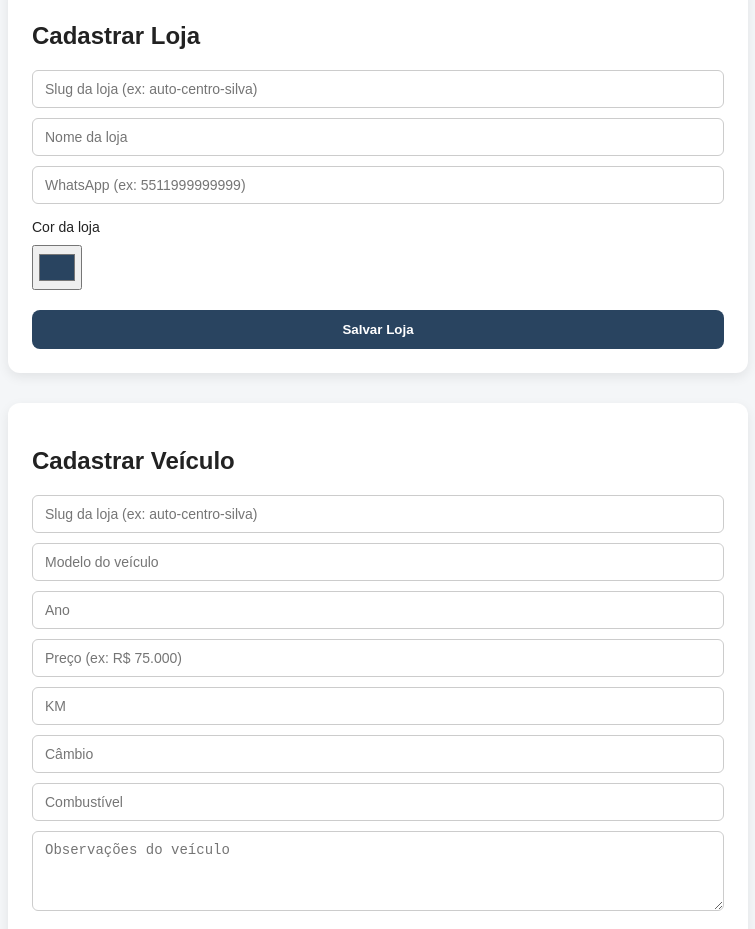
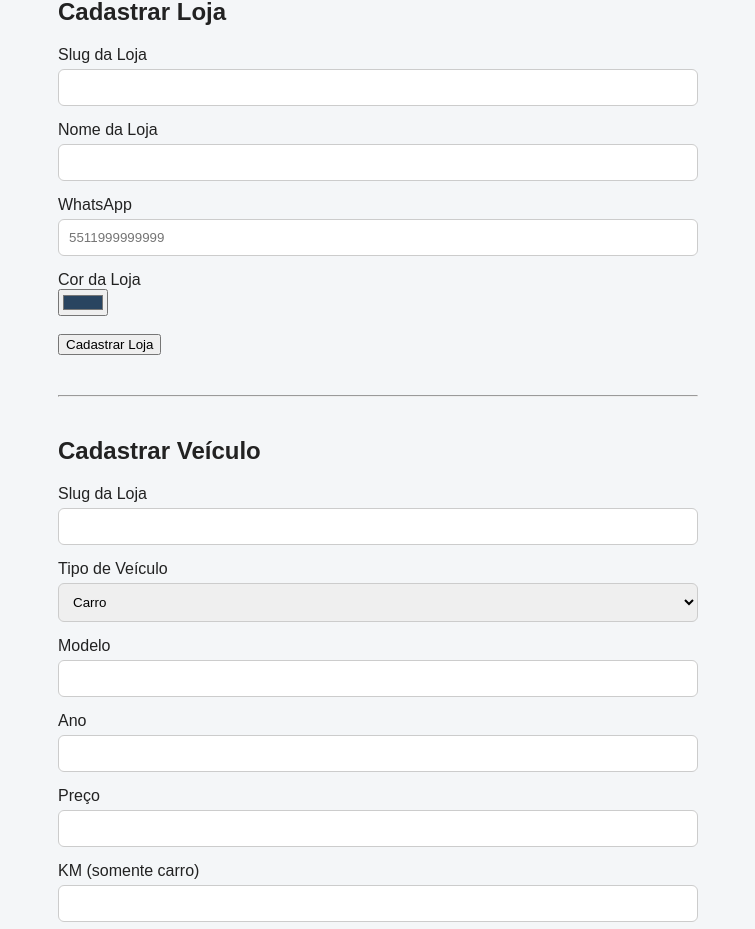
Before and after one commit to rubenssalzedas-bot/autovitrine-zero, a Next.js app: page /admin in a window 1280 px wide. Shown: the part 109-1038 px from the top of the page, without its empty margins (262-1017 px from the left). Built offline with nearby package versions, Linux system fonts and the light colour scheme; no server answers.

Commit message:
Adiciona selecao de tipo de veiculo no admin

```diff
--- a/app/admin/page.tsx
+++ b/app/admin/page.tsx
@@ -2,215 +2,175 @@
 
 import { useState } from "react";
 import { supabase } from "@/lib/supabase";
-
-const boxStyle = {
-  background: "#ffffff",
-  padding: 24,
-  borderRadius: 12,
-  boxShadow: "0 4px 12px rgba(0,0,0,0.08)",
-  marginBottom: 30
-};
-
-const inputStyle = {
-  padding: "10px 12px",
-  borderRadius: 6,
-  border: "1px solid #ccc",
-  fontSize: 14
-};
-
-const buttonStyle = {
-  background: "#294460",
-  color: "#fff",
-  padding: "12px",
-  borderRadius: 8,
-  border: "none",
-  cursor: "pointer",
-  fontWeight: "bold",
-  marginTop: 10
-};
+import { QRCodeCanvas } from "qrcode.react";
 
 export default function AdminPage() {
-  const [mensagem, setMensagem] = useState("");
+  const [qrUrl, setQrUrl] = useState("");
 
-  async function cadastrarLoja(formData: FormData) {
-    setMensagem("");
-
-    const slug = String(formData.get("slug")).trim();
-    const nome = String(formData.get("nome")).trim();
-    const whatsapp = String(formData.get("whatsapp")).trim();
-    const cor = String(formData.get("cor")).trim();
-
-    if (!slug || !nome || !whatsapp) {
-      setMensagem("❌ Preencha todos os campos obrigatórios da loja.");
-      return;
-    }
+  async function cadastrarLoja(e: any) {
+    e.preventDefault();
+    const form = e.target;
 
     const { error } = await supabase.from("lojas").insert({
-      slug,
-      nome,
-      whatsapp,
-      cor,
+      slug: form.slug.value,
+      nome: form.nome.value,
+      whatsapp: form.whatsapp.value,
+      cor: form.cor.value,
+      logo: ""
     });
 
     if (error) {
-      setMensagem("❌ Erro ao cadastrar loja: " + error.message);
-      return;
+      alert("❌ Erro ao cadastrar loja: " + error.message);
+    } else {
+      alert("✅ Loja cadastrada com sucesso");
+      form.reset();
     }
-
-    setMensagem("✅ Loja cadastrada com sucesso!");
   }
 
-  async function cadastrarVeiculo(formData: FormData) {
-    setMensagem("");
+  async function cadastrarVeiculo(e: any) {
+    e.preventDefault();
+    const form = e.target;
 
-    const loja_slug = String(formData.get("loja_slug")).trim();
-    const modelo = String(formData.get("modelo")).trim();
-    const ano = Number(formData.get("ano"));
-    const preco = String(formData.get("preco")).trim();
-    const km = String(formData.get("km")).trim();
-    const cambio = String(formData.get("cambio")).trim();
-    const combustivel = String(formData.get("combustivel")).trim();
-    const observacoes = String(formData.get("observacoes")).trim();
+    const tipo = form.tipo.value;
 
-    if (!loja_slug || !modelo || !ano || !preco) {
-      setMensagem("❌ Preencha os campos obrigatórios do veículo.");
-      return;
-    }
-
-    const { error } = await supabase.from("veiculos").insert({
-      loja_slug,
-      modelo,
-      ano,
-      preco,
-      km,
-      cambio,
-      combustivel,
-      observacoes,
-    });
+    const { data, error } = await supabase.from("veiculos").insert({
+      tipo,
+      modelo: form.modelo.value,
+      ano: form.ano.value,
+      preco: form.preco.value,
+      km: tipo === "carro" ? form.km.value : null,
+      cambio: tipo === "carro" ? form.cambio.value : null,
+      combustivel: tipo === "carro" ? form.combustivel.value : null,
+      observacoes: form.observacoes.value,
+      loja_slug: form.loja_slug.value
+    }).select().single();
 
     if (error) {
-      setMensagem("❌ Erro ao cadastrar veículo: " + error.message);
-      return;
+      alert("❌ Erro ao cadastrar veículo: " + error.message);
+    } else {
+      alert("✅ Veículo cadastrado com sucesso");
+
+      const baseUrl =
+        process.env.NEXT_PUBLIC_SITE_URL || "http://localhost:3000";
+
+      setQrUrl(`${baseUrl}/carro/${data.id}?loja=${data.loja_slug}`);
+      form.reset();
     }
-
-    setMensagem("✅ Veículo cadastrado com sucesso!");
   }
 
+  const inputStyle = {
+    width: "100%",
+    padding: 10,
+    marginTop: 5,
+    borderRadius: 6,
+    border: "1px solid #ccc"
+  };
+
   return (
-    <main style={{ maxWidth: 800, margin: "0 auto", padding: 30 }}>
-      <h1 style={{ marginBottom: 20 }}>Painel Administrativo — AutoVitrine</h1>
-
-      {mensagem && (
-        <p style={{ marginBottom: 20, fontWeight: "bold" }}>
-          {mensagem}
-        </p>
-      )}
+    <main style={{ padding: 30, maxWidth: 700, margin: "0 auto" }}>
+      <h1>Painel Admin – AutoVitrine</h1>
 
       {/* CADASTRO DE LOJA */}
-      <section style={boxStyle}>
+      <section style={{ marginTop: 40 }}>
         <h2>Cadastrar Loja</h2>
 
-        <form action={cadastrarLoja} style={{ display: "grid", gap: 10 }}>
+        <form onSubmit={cadastrarLoja}>
+          <label>Slug da Loja</label>
+          <input name="slug" required style={inputStyle} />
+
+          <label style={{ marginTop: 15, display: "block" }}>
+            Nome da Loja
+          </label>
+          <input name="nome" required style={inputStyle} />
+
+          <label style={{ marginTop: 15, display: "block" }}>
+            WhatsApp
+          </label>
           <input
-            name="slug"
-            placeholder="Slug da loja (ex: auto-centro-silva)"
+            name="whatsapp"
             required
+            placeholder="5511999999999"
             style={inputStyle}
           />
 
-          <input
-            name="nome"
-            placeholder="Nome da loja"
-            required
-            style={inputStyle}
-          />
+          <label style={{ marginTop: 15, display: "block" }}>
+            Cor da Loja
+          </label>
+          <input type="color" name="cor" defaultValue="#294460" />
 
-          <input
-            name="whatsapp"
-            placeholder="WhatsApp (ex: 5511999999999)"
-            required
-            style={inputStyle}
-          />
+          <br /><br />
 
-          <label style={{ fontSize: 14, marginTop: 5 }}>
-            Cor da loja
-          </label>
-          <input
-            type="color"
-            name="cor"
-            defaultValue="#294460"
-            style={{ height: 45, padding: 4 }}
-          />
-
-          <button type="submit" style={buttonStyle}>
-            Salvar Loja
-          </button>
+          <button type="submit">Cadastrar Loja</button>
         </form>
       </section>
 
+      <hr style={{ margin: "40px 0" }} />
+
       {/* CADASTRO DE VEÍCULO */}
-      <section style={boxStyle}>
+      <section>
         <h2>Cadastrar Veículo</h2>
 
-        <form action={cadastrarVeiculo} style={{ display: "grid", gap: 10 }}>
-          <input
-            name="loja_slug"
-            placeholder="Slug da loja (ex: auto-centro-silva)"
-            required
-            style={inputStyle}
-          />
+        <form onSubmit={cadastrarVeiculo}>
+          <label>Slug da Loja</label>
+          <input name="loja_slug" required style={inputStyle} />
 
-          <input
-            name="modelo"
-            placeholder="Modelo do veículo"
-            required
-            style={inputStyle}
-          />
+          <label style={{ marginTop: 15, display: "block" }}>
+            Tipo de Veículo
+          </label>
+          <select name="tipo" required style={inputStyle}>
+            <option value="carro">Carro</option>
+            <option value="moto">Moto</option>
+          </select>
 
-          <input
-            name="ano"
-            type="number"
-            placeholder="Ano"
-            required
-            style={inputStyle}
-          />
+          <label style={{ marginTop: 15, display: "block" }}>
+            Modelo
+          </label>
+          <input name="modelo" required style={inputStyle} />
 
-          <input
-            name="preco"
-            placeholder="Preço (ex: R$ 75.000)"
-            required
-            style={inputStyle}
-          />
+          <label style={{ marginTop: 15, display: "block" }}>
+            Ano
+          </label>
+          <input name="ano" required style={inputStyle} />
 
-          <input
-            name="km"
-            placeholder="KM"
-            style={inputStyle}
-          />
+          <label style={{ marginTop: 15, display: "block" }}>
+            Preço
+          </label>
+          <input name="preco" required style={inputStyle} />
 
-          <input
-            name="cambio"
-            placeholder="Câmbio"
-            style={inputStyle}
-          />
+          <label style={{ marginTop: 15, display: "block" }}>
+            KM (somente carro)
+          </label>
+          <input name="km" style={inputStyle} />
 
-          <input
-            name="combustivel"
-            placeholder="Combustível"
-            style={inputStyle}
-          />
+          <label style={{ marginTop: 15, display: "block" }}>
+            Câmbio (somente carro)
+          </label>
+          <input name="cambio" style={inputStyle} />
 
-          <textarea
-            name="observacoes"
-            placeholder="Observações do veículo"
-            style={{ ...inputStyle, minHeight: 80 }}
-          />
+          <label style={{ marginTop: 15, display: "block" }}>
+            Combustível (somente carro)
+          </label>
+          <input name="combustivel" style={inputStyle} />
 
-          <button type="submit" style={buttonStyle}>
-            Salvar Veículo
-          </button>
+          <label style={{ marginTop: 15, display: "block" }}>
+            Observações
+          </label>
+          <textarea name="observacoes" style={inputStyle} />
+
+          <br /><br />
+
+          <button type="submit">Cadastrar Veículo</button>
         </form>
       </section>
+
+      {/* QR CODE */}
+      {qrUrl && (
+        <section style={{ marginTop: 40, textAlign: "center" }}>
+          <h3>QR Code do Veículo</h3>
+          <QRCodeCanvas value={qrUrl} size={220} />
+          <p style={{ marginTop: 10 }}>{qrUrl}</p>
+        </section>
+      )}
     </main>
   );
 }
```
